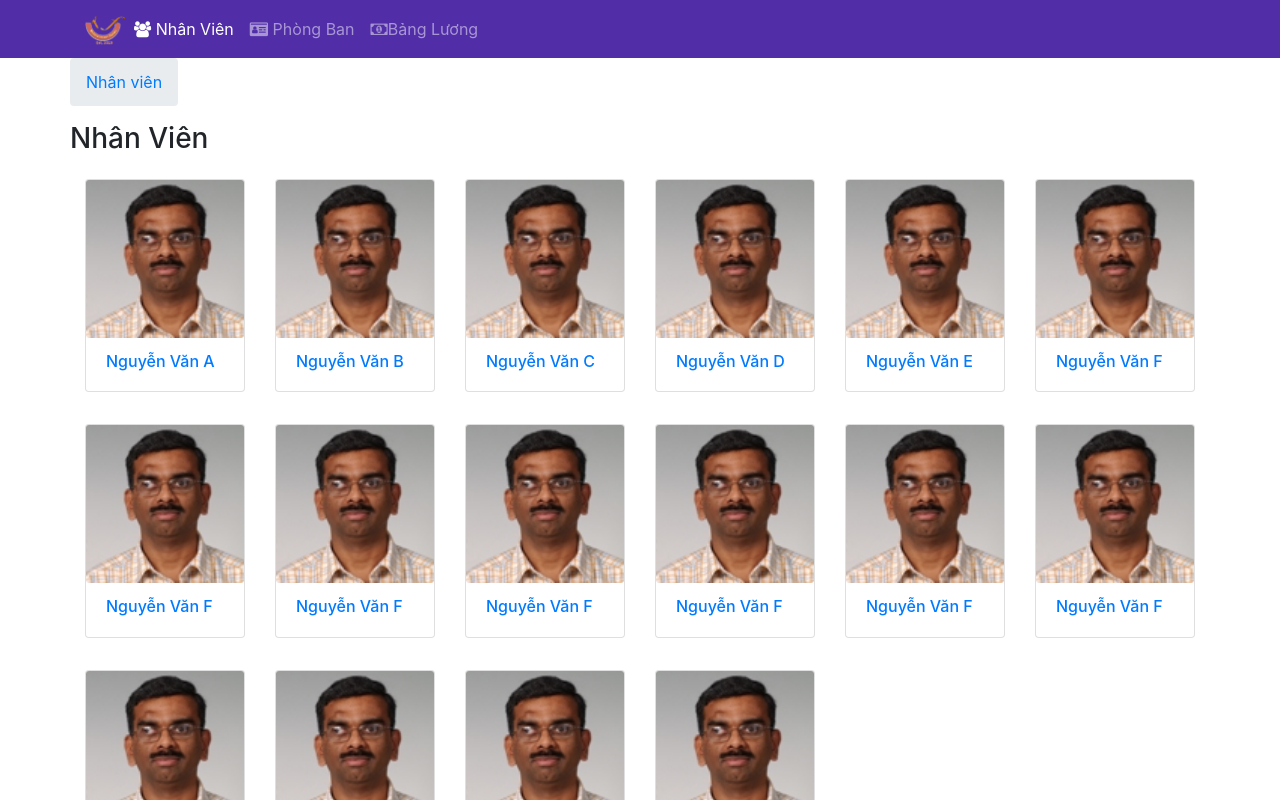
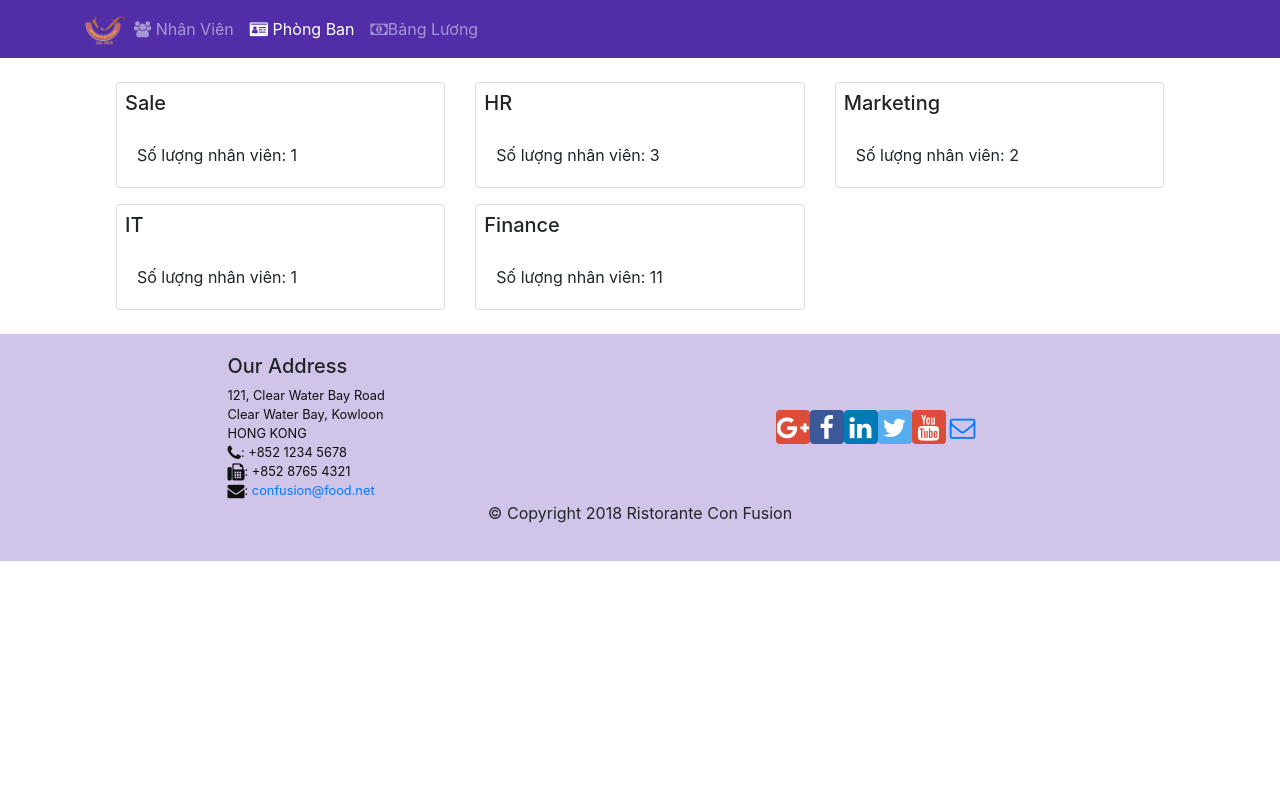
Before and after one commit to sonth38/FUNiXReactJSASM, a React (Create React App) app: page /department in a window 1280 px wide. Before the commit this address led to /staffs. Shown: the top 800 px of the page. Built offline with nearby package versions, Linux system fonts and the light colour scheme.

Commit message:
Department Component

```diff
--- /dev/null
+++ b/src/component/Department.js
@@ -0,0 +1,41 @@
+import React, {Component} from "react";
+import {Card, CardTitle, CardBody, CardText } from 'reactstrap';
+
+// Presentational Component
+class RenderDept extends Component {
+    render(){
+        return(
+            //Render Department dung props cua Department Component
+            <Card>
+                <CardTitle className="m-2">{this.props.dept.name}</CardTitle>
+                    <CardBody>
+                        <CardText>Số lượng nhân viên: {this.props.dept.numberOfStaff}</CardText>
+                    </CardBody>
+            </Card>
+        );
+    }
+}
+
+
+//Container components
+class Department extends Component {
+    render(){
+        //Dung map() de fetch toan bo data tu props cua MainComponent
+        const departments = this.props.departments.map((department) => {
+            return(
+                <div className="col-12 col-md-6 col-lg-4 mt-2 mb-2" key={department.id}>
+                    <RenderDept dept={department} />
+                </div>
+            )
+        })
+        return(
+            <div className="container">
+                <div className="row shadow m-3">
+                    {departments}
+                </div>
+            </div>
+        );
+    }
+}
+
+export default Department;
--- a/src/component/Header.js
+++ b/src/component/Header.js
@@ -31,7 +31,7 @@ class Header extends Component {
                                 <NavLink className="nav-link"  to='/staffs'><span className="fa fa-solid fa-users"></span> Nhân Viên</NavLink>
                             </NavItem>
                             <NavItem>
-                                <NavLink className="nav-link" to='/aboutus'><span className="fa fa-solid fa-id-card"></span> Phòng Ban</NavLink>
+                                <NavLink className="nav-link" to='/department'><span className="fa fa-solid fa-id-card"></span> Phòng Ban</NavLink>
                             </NavItem>
                             <NavItem>
                                 <NavLink className="nav-link"  to='/menu'><span className="fa fa-money"></span>Bảng Lương</NavLink>
--- a/src/component/Main.js
+++ b/src/component/Main.js
@@ -2,6 +2,7 @@ import React, { Component } from "react";
 import Header from "./Header";
 import StaffList from "./Staff";
 import StaffDetail from "./StaffDetail";
+import Department from "./Department";
 import Footer from "./Footer";
 import { STAFFS, DEPARTMENTS } from "../shared/staffs"
 import { Switch, Route, Redirect } from 'react-router-dom';
@@ -32,6 +33,7 @@ class Main extends Component{
                 <Switch>
                     <Route exact path='/staffs' component={() => <StaffList staffs={this.state.staffs} />} />
                     <Route path='/staffs/:staffId' component={StaffWithId} />
+                    <Route path='/department' component={() => <Department departments={this.state.departments} />} />
                     <Redirect to="/staffs" />
                 </Switch>
                 <Footer />
```
